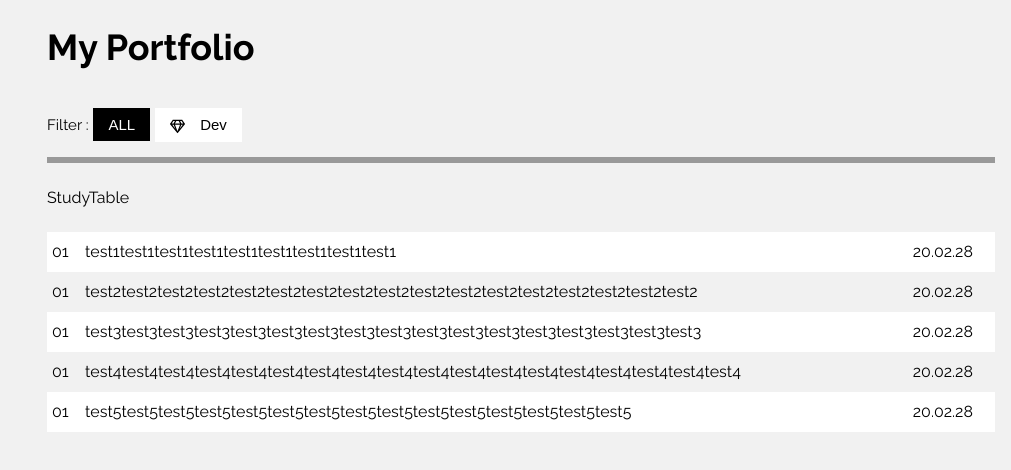
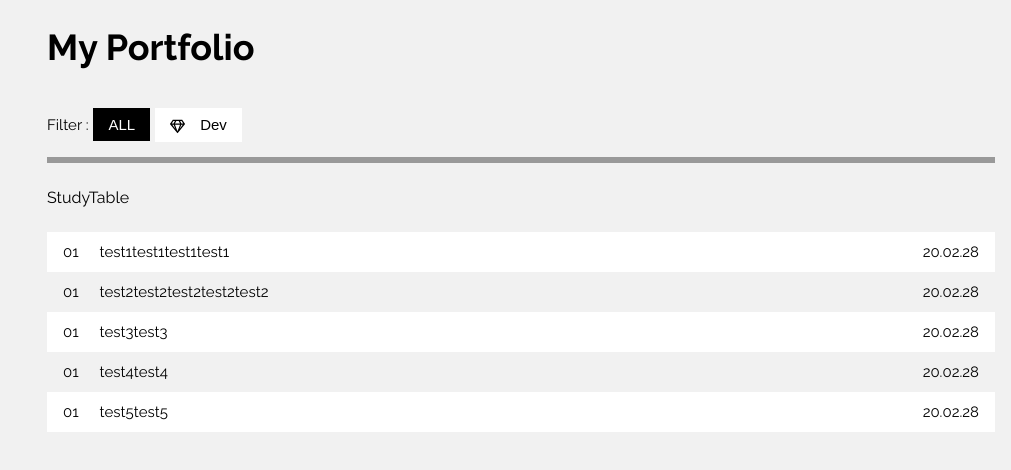
Before and after one commit to Kim-TaeGwan/blog-past-version, a React app: page /studyTable in a window 1280 px wide. Shown: the top 470 px of the page, without its empty margins (269-1280 px from the left). Built offline with nearby package versions, Linux system fonts and the light colour scheme.

Commit message:
Edit table style

```diff
--- a/src/components/StudyTableComponent/Table/index.js
+++ b/src/components/StudyTableComponent/Table/index.js
@@ -6,45 +6,30 @@ const TableComponent = () => {
     <div className="table_container">
       <PartTitle>StudyTable</PartTitle>
       <table>
-        {/* <thead>
-          <tr>
-            <th>No</th>
-            <th>제 목</th>
-            <th>날 짜</th>
-          </tr>
-        </thead> */}
         <tbody>
           <tr>
             <td>01</td>
-            <td>test1test1test1test1test1test1test1test1test1</td>
+            <td className="title">test1test1test1test1</td>
             <td>20.02.28</td>
           </tr>
           <tr>
             <td>01</td>
-            <td>
-              test2test2test2test2test2test2test2test2test2test2test2test2test2test2test2test2test2
-            </td>
+            <td className="title">test2test2test2test2test2</td>
             <td>20.02.28</td>
           </tr>
           <tr>
             <td>01</td>
-            <td>
-              test3test3test3test3test3test3test3test3test3test3test3test3test3test3test3test3test3
-            </td>
+            <td className="title">test3test3</td>
             <td>20.02.28</td>
           </tr>
           <tr>
             <td>01</td>
-            <td>
-              test4test4test4test4test4test4test4test4test4test4test4test4test4test4test4test4test4test4
-            </td>
+            <td className="title">test4test4</td>
             <td>20.02.28</td>
           </tr>
           <tr>
             <td>01</td>
-            <td>
-              test5test5test5test5test5test5test5test5test5test5test5test5test5test5test5
-            </td>
+            <td className="title">test5test5</td>
             <td>20.02.28</td>
           </tr>
         </tbody>
--- a/src/style/studyTable.css
+++ b/src/style/studyTable.css
@@ -8,11 +8,22 @@
   width: 100%;
   margin-top: 25px;
   border-spacing: 0;
+  font-size: 15px;
 }
 .table_container th {
   height: 25px;
 }
 
+.table_container table tbody tr td:first-child {
+  padding: 5px 16px;
+}
+.table_container table tbody tr td:last-child {
+  text-align: right;
+  padding-right: 16px;
+}
+.table_container table tbody tr .title {
+  width: 100%;
+}
 .table_container td {
   padding: 5px;
   height: 30px;
```
